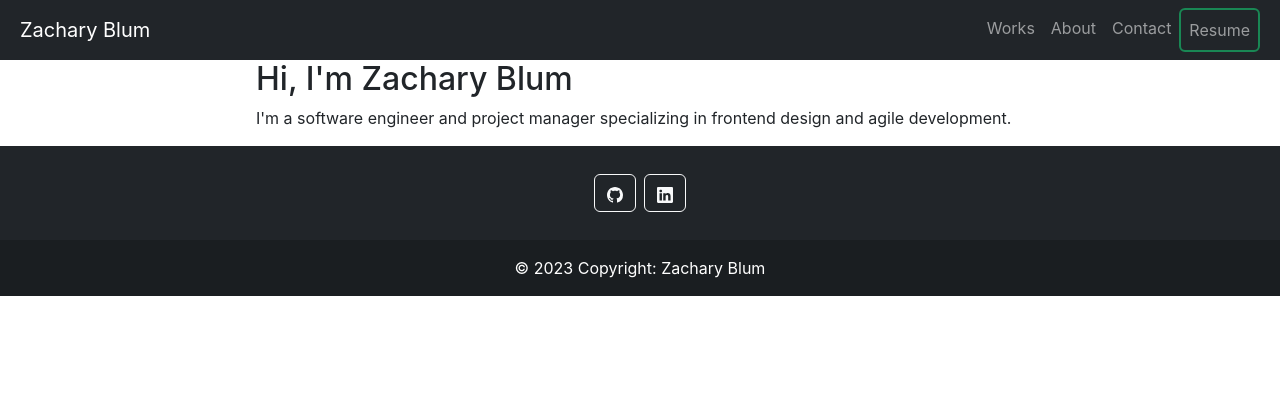
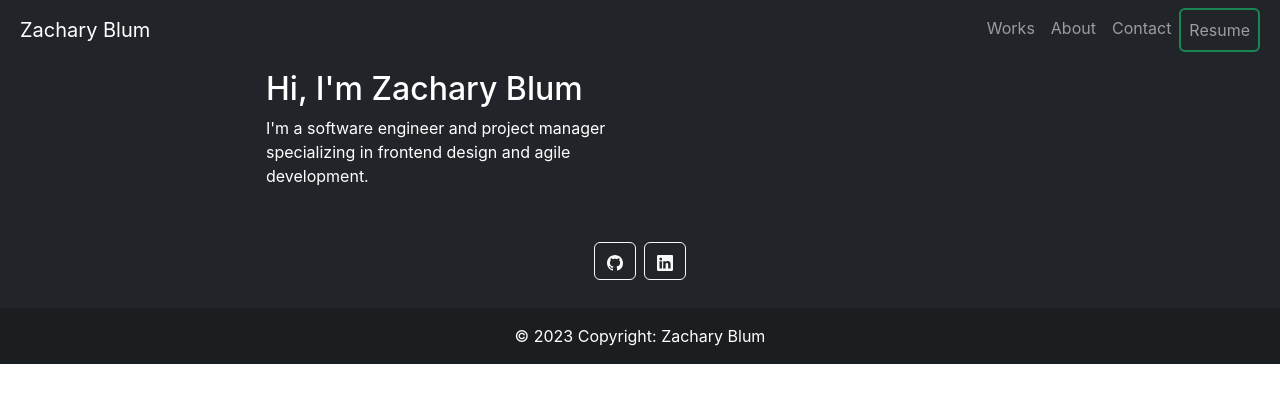
Before and after one commit to zacharyblum2/myportfolio, a React (Create React App) app: page / in a window 1280 px wide. Shown: the top 402 px of the page. Built offline with nearby package versions, Linux system fonts and the light colour scheme.

Commit message:
Make whole page the same background color with white text.

```diff
--- a/src/App.js
+++ b/src/App.js
@@ -6,9 +6,9 @@ import { Landing } from './pages';
 // Add some comments inside app.js
 function App() {
   return (
-    <>
+    <body class="bg-dark">
       <Landing/>
-    </>
+    </body>
   );
 }
 
--- a/src/components/intro/intro.css
+++ b/src/components/intro/intro.css
@@ -3,4 +3,13 @@
     flex-direction: column;
     margin: auto;
     width: 60%;
+    padding: 10px;
 }
+
+.text {
+    width: 50%;
+}
+
+p {
+    color: white;
+}
```
